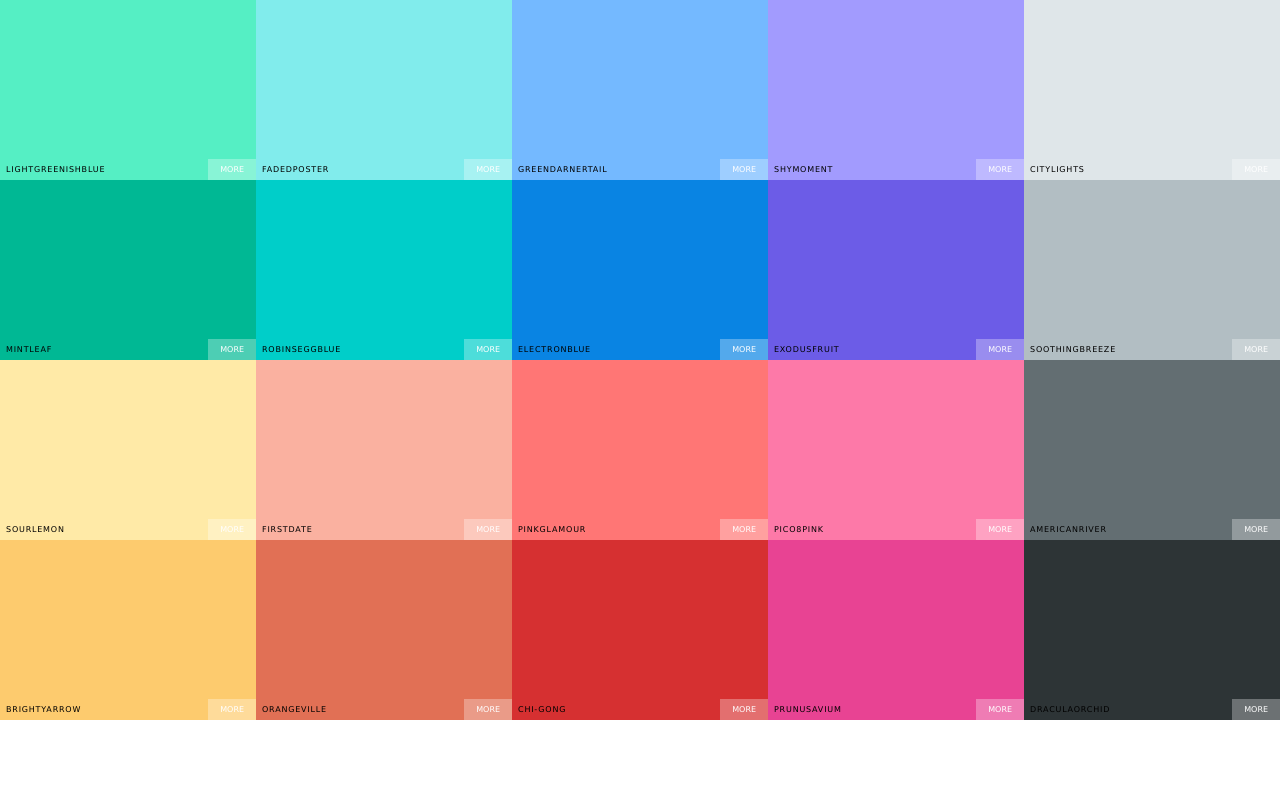
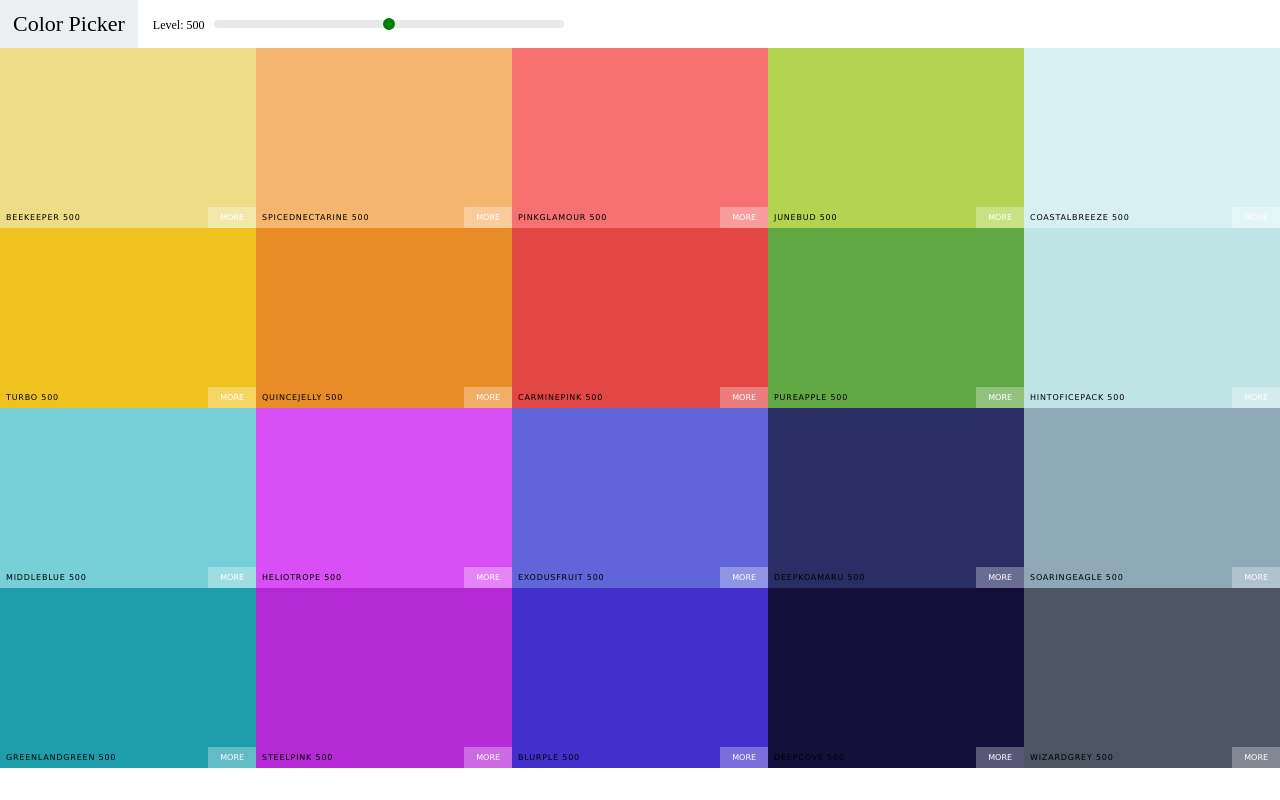
Before and after one commit to xzhang8102/React_Color_Palette, a React (Create React App) app: page / in a window 1280 px wide. Built offline with nearby package versions, Linux system fonts and the light colour scheme.

Commit message:
finish the navbar with a slider

```diff
--- a/package.json
+++ b/package.json
@@ -4,6 +4,7 @@
   "private": true,
   "dependencies": {
     "chroma-js": "^2.0.3",
+    "rc-slider": "^8.6.9",
     "react": "^16.8.6",
     "react-copy-to-clipboard": "^5.0.1",
     "react-dom": "^16.8.6",
--- a/src/components/App.js
+++ b/src/components/App.js
@@ -6,10 +6,9 @@
 
 class App extends React.Component {
   render() {
-    console.log(generatePalette(seedColor[3]));
     return (
       <div>
-        <Palette {...seedColor[3]} />
+        <Palette palette={generatePalette(seedColor[4])} />
       </div>
     );
   }
--- /dev/null
+++ b/src/components/NavBar.js
@@ -0,0 +1,28 @@
+import React from 'react';
+import Slider from 'rc-slider';
+import 'rc-slider/assets/index.css';
+import '../styles/NavBar.css';
+
+const NavBar = ({ level, onSlide }) => {
+  return (
+    <nav className="Navbar">
+      <div className="logo">
+        <a href="#">Color Picker</a>
+      </div>
+      <div className="slider-container">
+        <span>Level: {level}</span>
+        <div className="slider">
+          <Slider
+            defaultValue={500}
+            min={100}
+            max={900}
+            step={100}
+            onAfterChange={onSlide}
+          />
+        </div>
+      </div>
+    </nav>
+  );
+};
+
+export default NavBar;
--- a/src/components/Palette.js
+++ b/src/components/Palette.js
@@ -1,15 +1,27 @@
 import React from 'react';
 import ColorBox from './ColorBox';
+import NavBar from './NavBar';
 import '../styles/Palette.css';
 
 class Palette extends React.Component {
+  state = {
+    level: 500
+  };
+
+  onSlide = level => {
+    this.setState({ level });
+  };
+
   render() {
-    const colorBoxList = this.props.colors.map((color, i) => {
-      return <ColorBox key={i} background={color.color} name={color.name} />;
-    });
+    const colorBoxList = this.props.palette.colors[this.state.level].map(
+      (color, i) => {
+        return <ColorBox key={i} background={color.hex} name={color.name} />;
+      }
+    );
 
     return (
       <div className="Palette">
+        <NavBar onSlide={this.onSlide} level={this.state.level} />
         <div className="Palette-colors">{colorBoxList}</div>
       </div>
     );
--- /dev/null
+++ b/src/styles/NavBar.css
@@ -0,0 +1,52 @@
+.Navbar {
+  display: flex;
+  align-items: center;
+  justify-content: flex-start;
+  height: 6vh;
+}
+
+.logo {
+  margin-right: 15px;
+  padding: 0 13px;
+  font-size: 22px;
+  background-color: #eceff1;
+  height: 100%;
+  display: flex;
+  align-items: center;
+}
+
+.logo a {
+  text-decoration: none;
+  color: black;
+}
+
+.slider-container {
+  font-size: 1.2rem;
+}
+
+.slider {
+  width: 350px;
+  display: inline-block;
+  margin: 0 10px;
+}
+
+.rc-slider-track {
+  background: transparent;
+}
+
+.rc-slider-rail {
+  height: 8px;
+}
+
+.rc-slider-handle,
+.rc-slider-handle:active,
+.rc-slider-handle:focus,
+.rc-slider-handle:hover {
+  background: green;
+  outline: none;
+  border: 2px solid green;
+  box-shadow: none;
+  width: 12px;
+  height: 12px;
+  margin-top: -2px;
+}
```
Also changed, not shown: 1 other file (tests, documents, lock files or other folders).
